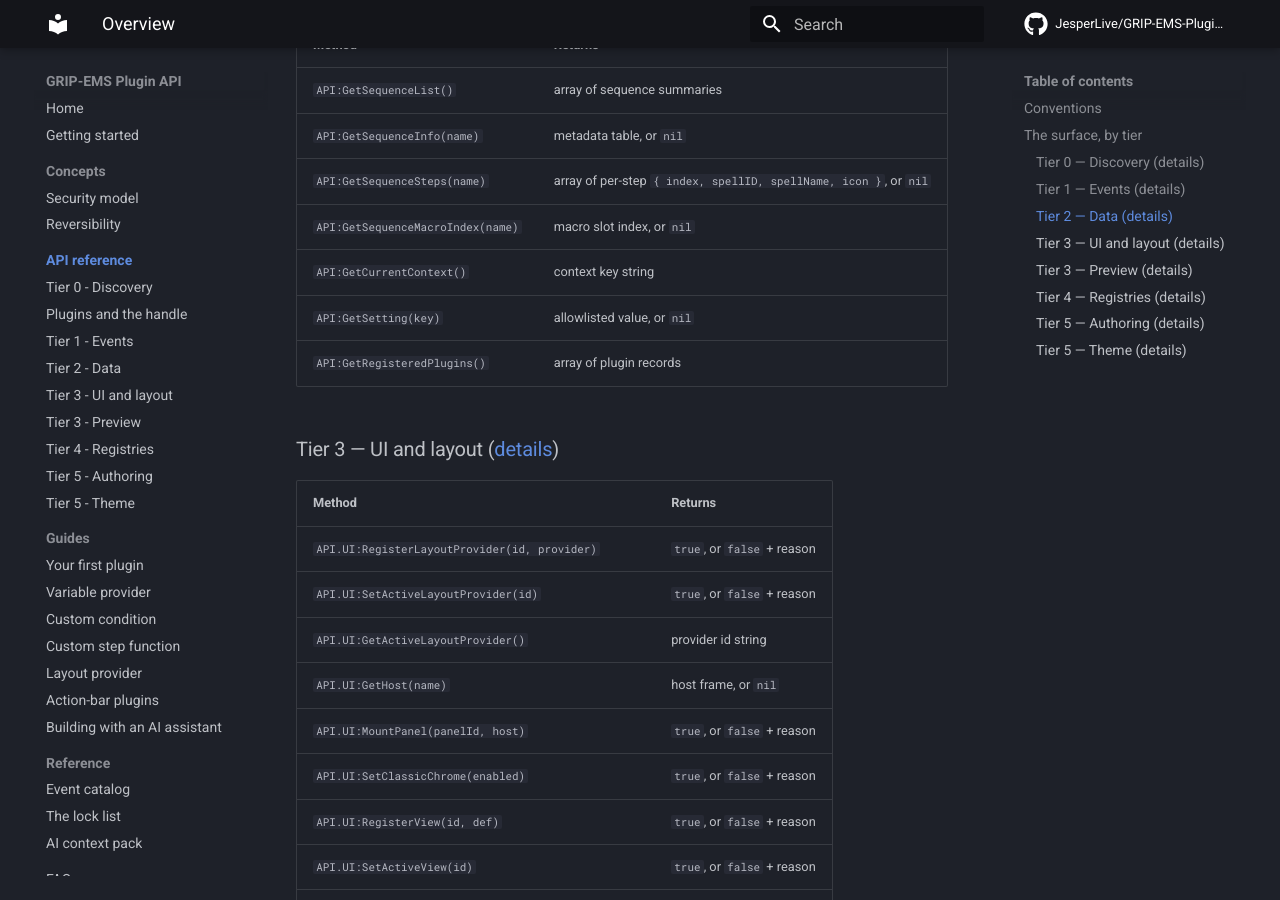
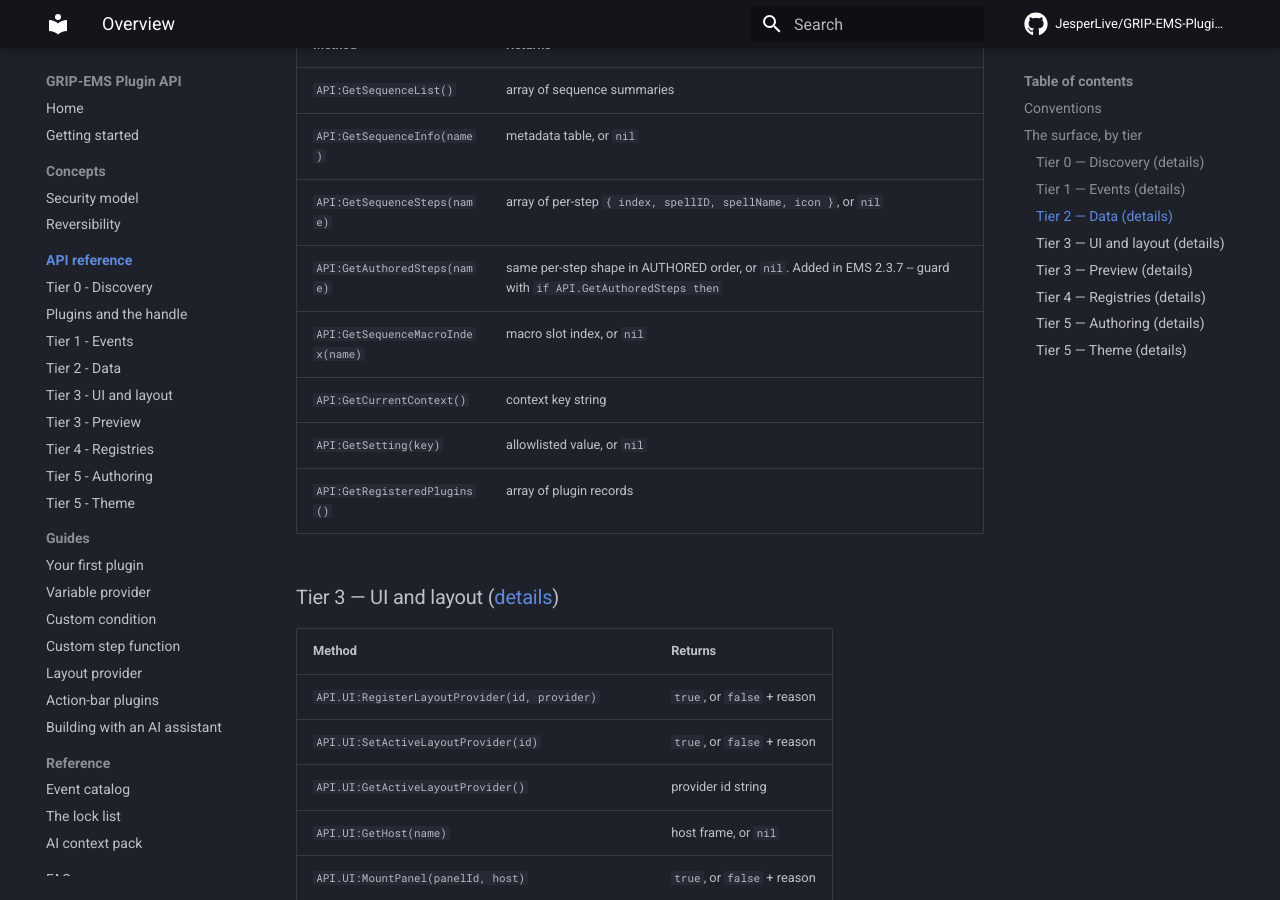
Before and after one commit to JesperLive/GRIP-EMS-PluginAPI, an MkDocs documentation site: the page built from docs/api/index.md, in a window 1280 px wide and 900 px high, scrolled down 1565 px. Built offline with MkDocs 1.6.1 and Material for MkDocs 9.7.7, drawn with Linux system fonts in a browser that asks for light colours; comment, search, counter and statistics services are not loaded.

Commit message:
docs(api): add GetAuthoredSteps to the Tier 2 overview table
docs/api/index.md is the at-a-glance API overview a plugin author reads first
to discover what accessors exist. GetAuthoredSteps (added in EMS 2.3.7) is
documented in full on docs/api/data.md and carried in docs/reference/
ai-context.md, but its row never made it onto the overview page's Tier 2 — Data
table, so the method was documented but not discoverable. (This same table went
stale the same way once before — the 2026-06-30 audit / commit c7d66dc restored
the earlier two missing rows.)

Add the missing row between GetSequenceSteps and GetSequenceMacroIndex so the
two step accessors sit together, execution-domain one first:

  | `API:GetAuthoredSteps(name)` | same per-step shape in AUTHORED order, or
  `nil`. Added in EMS 2.3.7 -- guard with `if API.GetAuthoredSteps then` |

Row style matches the surrounding table; the summary agrees with the full
data.md entry (presence-guard required because API_VERSION stays 3 on this
additive change). No API_VERSION bump, no new page, no addon changes.

Verified: mkdocs build --strict succeeds with zero promoted warnings; the Tier 2
table now lists five sequence accessors.

Follow-up (not in this change, scope kept to one table): docs/api/discovery.md
line 71 lists the `stepdata` capability's methods as `GetSequenceSteps` only —
GetAuthoredSteps shares that capability and should be added there too.

```diff
--- a/docs/api/index.md
+++ b/docs/api/index.md
@@ -48,6 +48,7 @@ Read accessors return the value directly, or `nil` when there's nothing to retur
 | `API:GetSequenceList()` | array of sequence summaries |
 | `API:GetSequenceInfo(name)` | metadata table, or `nil` |
 | `API:GetSequenceSteps(name)` | array of per-step `{ index, spellID, spellName, icon }`, or `nil` |
+| `API:GetAuthoredSteps(name)` | same per-step shape in AUTHORED order, or `nil`. Added in EMS 2.3.7 -- guard with `if API.GetAuthoredSteps then` |
 | `API:GetSequenceMacroIndex(name)` | macro slot index, or `nil` |
 | `API:GetCurrentContext()` | context key string |
 | `API:GetSetting(key)` | allowlisted value, or `nil` |
```
